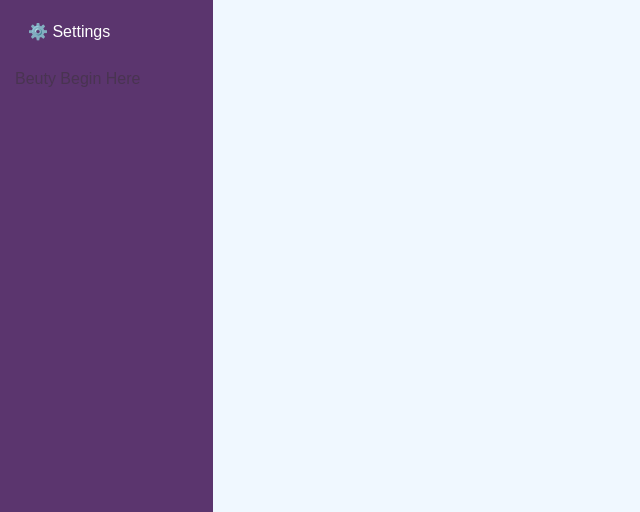
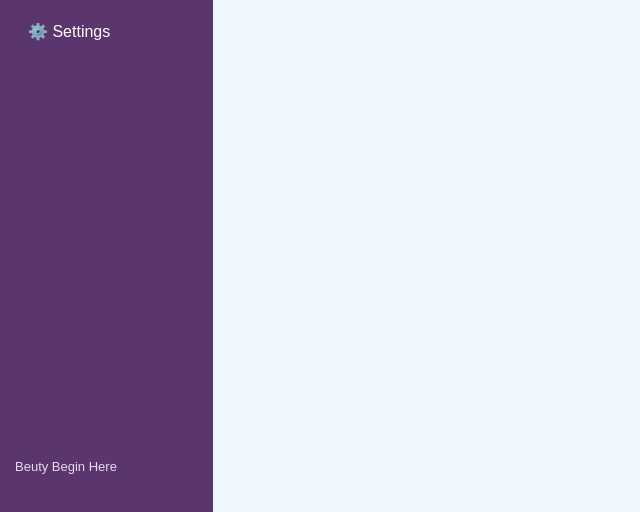
Before and after one commit to Nikesha01/Glow-Beauty-Makeup-Store-POS-System, a plain HTML site: page index.html in a window 1280 px wide. Shown: the part 288-800 px from the top of the page, 0-640 px from the left. Drawn offline with nearby package versions, Linux system fonts and the light colour scheme.

Commit message:
add css for sidebar-bottom

```diff
--- a/css/style.css
+++ b/css/style.css
@@ -37,3 +37,10 @@ body{
 .sidebar .nav-link.active {
     background-color: #a66ab8;
 }
+
+.sidebar-bottom {
+    color: #ead9ef;
+    position: absolute;
+    bottom: 20px;
+    font-size: 13px;
+}
```
